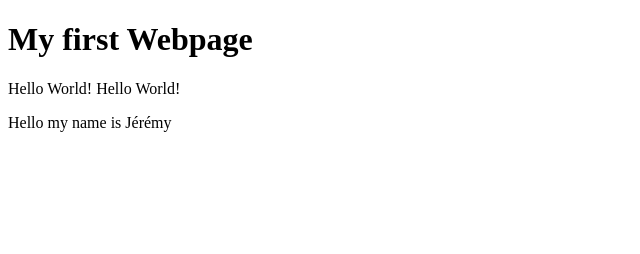
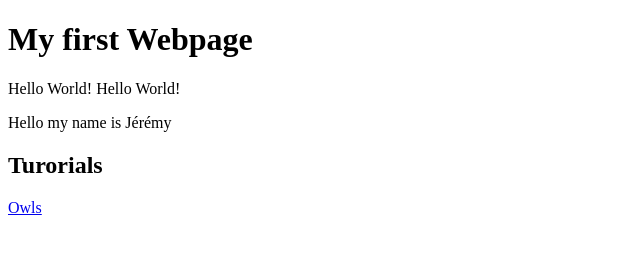
Before and after one commit to JeremyToillier/JeremyToillier.github.io, a plain HTML site: page index.html in a window 1280 px wide. Shown: the whole page, without its empty margins (0-640 px from the left). Drawn offline with Linux system fonts and the light colour scheme.

Commit message:
Add files via upload

```diff
--- a/index.html
+++ b/index.html
@@ -11,5 +11,7 @@
 
          <p>Hello my name is Jérémy</p>
 
+         <h2>Turorials</h2>
+           <a href="owls.html">Owls</a>
         </body>
       </html>
```
